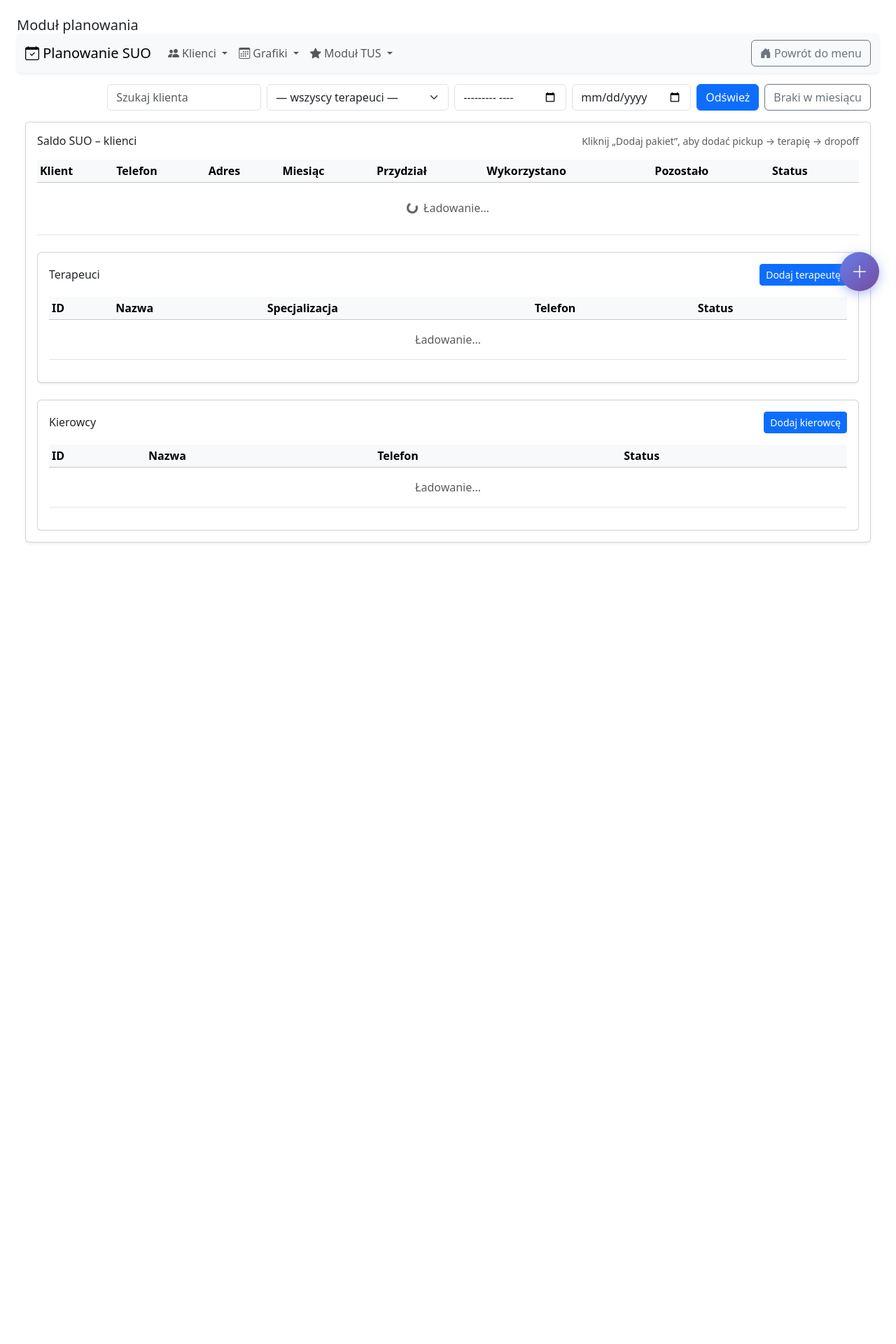
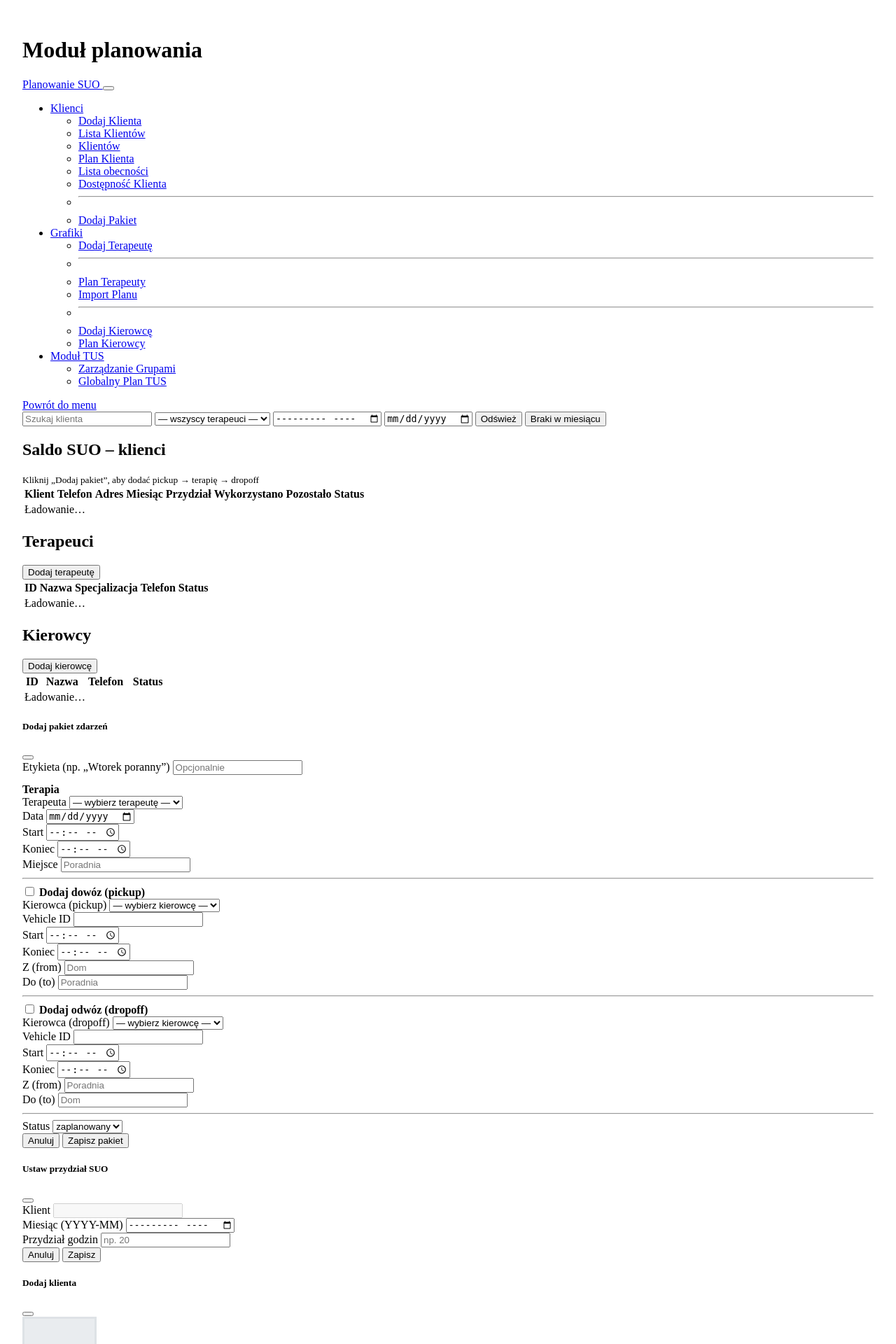
Before and after one commit to romloj/centrum, a Flask app: page /klient_panel/panel in a window 1280 px wide. Shown: the top 1920 px of the page at 70% size. Before the commit the page ends 776 px from the top, so only its background shows below. Run offline with Flask 3, Linux system fonts and the light colour scheme; the visitor is signed in with stand-in values (Sample User, id 1); parts of the project's set-up code (start-up, migrations or seed data) failed here and were passed over; some libraries are stand-ins or nearby versions.

Commit message:
Update panel.html

```diff
--- a/templates/panel.html
+++ b/templates/panel.html
@@ -4,11 +4,9 @@
   <meta charset="utf-8">
   <title>Planowanie SUO – saldo i pakiety</title>
   <meta name="viewport" content="width=device-width, initial-scale=1">
-  <link href="https://cdn.jsdelivr.net/npm/bootstrap@5.3.3/dist/css/bootstrap.min.css" rel="stylesheet">
-  <link rel="stylesheet" href="https://cdn.jsdelivr.net/npm/bootstrap-icons@1.11.3/font/bootstrap-icons.min.css">
-
-
-  <link rel="stylesheet" href="{{ url_for('static', filename='menu_fab.css') }}">
+  <script src="https://code.jquery.com/jquery-3.7.1.min.js"></script>
+  <script src="https://cdn.jsdelivr.net/npm/bootstrap@5.3.3/dist/js/bootstrap.bundle.min.js"></script>
+  <script src="https://cdn.jsdelivr.net/npm/select2@4.1.0-rc.0/dist/js/select2.min.js"></script>
   <script src="{{ url_for('static', filename='panel.js') }}"></script>
   <script src="{{ url_for('static', filename='fab-menu.js') }}"></script>
 
```
